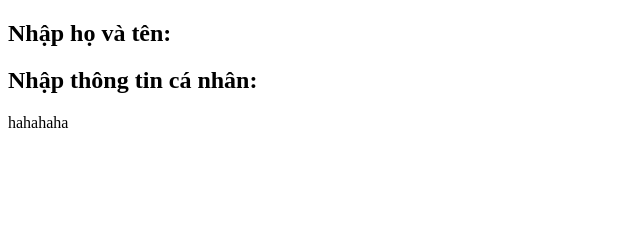
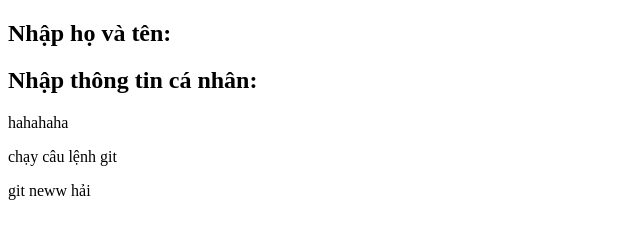
Before and after one commit to HLong04/GIT-coban-QLDS, a plain HTML site: page index.html in a window 1280 px wide. Shown: the whole page, without its empty margins (0-640 px from the left). Drawn offline with Linux system fonts and the light colour scheme.

Commit message:
git login

```diff
--- a/index.html
+++ b/index.html
@@ -9,5 +9,8 @@
     <h2>Nhập họ và tên: </h2>
     <h2>Nhập thông tin cá nhân: </h2>
     <p>hahahaha</p>
+    <p>chạy câu lệnh git
+    </p>
+    <p>git neww hải</p>
 </body>
 </html>
```
Also changed, not shown: login.html (added).
